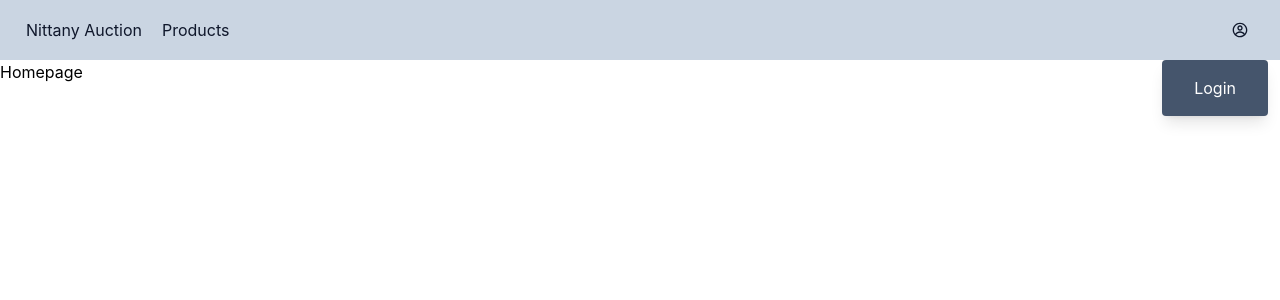
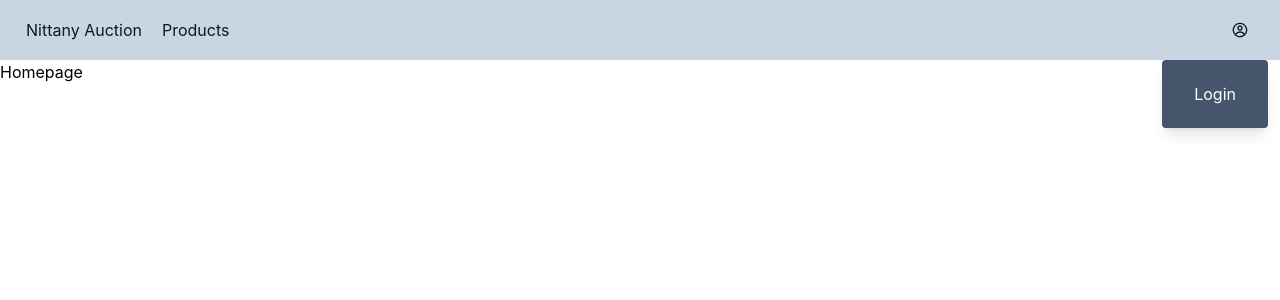
Before and after one commit to isaacli430/nittany-auction, a React (Vite) app in the folder client/: page / in a window 1280 px wide. Both pictures are taken after a click on the button 1240 px from the left and 30 px from the top of the page. Shown: the top 300 px of the page. Built offline with nearby package versions, Linux system fonts and the light colour scheme.

Commit message:
edit profile div

```diff
--- a/client/src/components/navbar.jsx
+++ b/client/src/components/navbar.jsx
@@ -25,7 +25,7 @@ const Navbar = ({ logged }) => {
                 <button className='nav-link ml-auto! pr-4! pl-4! hover:cursor-pointer' onClick={toggleMenu}><CgProfile /></button>
             </nav>
             {profileMenu &&
-                    <div className='z-10 absolute bg-slate-600 right-3 rounded-sm pr-0 pl-0 pt-4 pb-4 shadow-lg'>
+                <div className='flex flex-col z-10 absolute bg-slate-600 right-3 rounded-sm pr-0 pl-0 pt-4 pb-4 shadow-lg'>
                     {logged ? (
                         <>
                             <Link className='profile-link' to="/">View Profile</Link>
--- a/client/src/main.css
+++ b/client/src/main.css
@@ -5,5 +5,5 @@
 }
 
 .profile-link {
-    @apply text-white hover:backdrop-brightness-80 pl-8 pr-8 pt-1 pb-1;
+    @apply text-white hover:backdrop-brightness-80 pl-8 pr-8 pt-1.5 pb-1.5 w-full;
 }
```
Also changed, not shown: 4 other files (tests, documents, lock files or other folders). Lines whose indentation alone changed are shown as unchanged.
